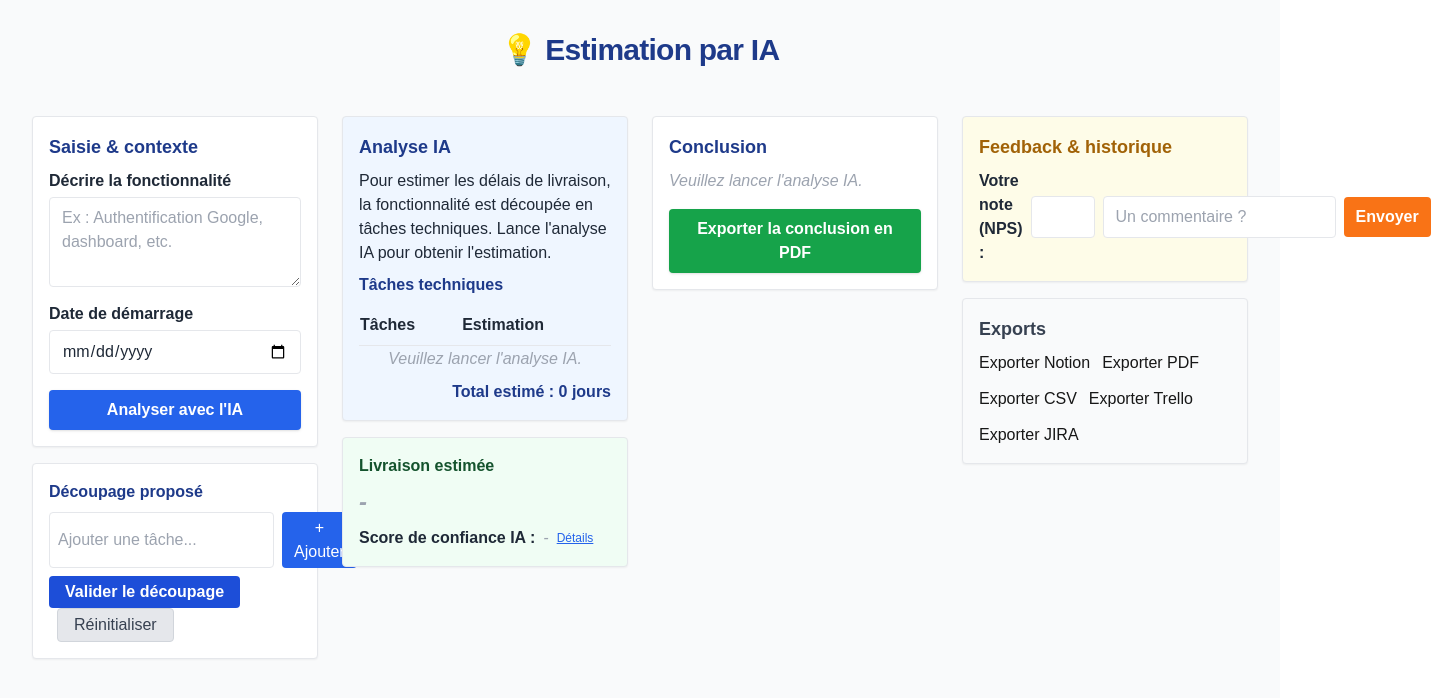
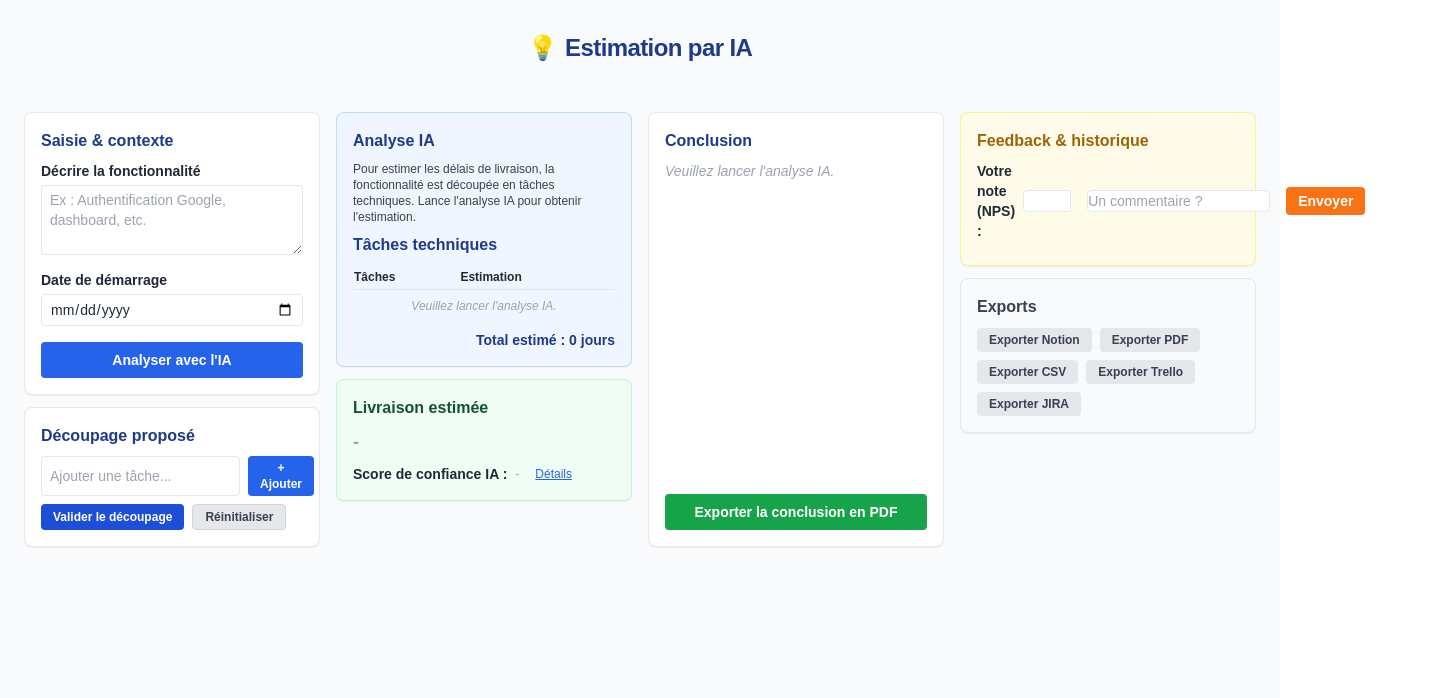
Before and after one commit to IvandeMurard/ai-delivery-estimator, a Next.js app: page /estimation-legacy in a window 1280 px wide. Shown: the top 698 px of the page, 1431 px wide, since content can reach past the window. Built offline with nearby package versions, Linux system fonts and the light colour scheme.

Commit message:
refonte pixel perfect : layout 4 colonnes compactes, hiérarchie visuelle, feedback et exports denses (legacy)

```diff
--- a/src/app/estimation-legacy/page.tsx
+++ b/src/app/estimation-legacy/page.tsx
@@ -157,93 +157,95 @@ export default function EstimationLegacy() {
 
   return (
     <div className="min-h-screen bg-gray-50">
-      <div className="flex flex-col gap-2 px-8 pt-8 pb-4">
-        <h1 className="text-3xl font-extrabold text-blue-900 flex items-center gap-2 tracking-tight mx-auto">
+      <div className="flex flex-col gap-2 px-6 pt-8 pb-4 max-w-[1600px] mx-auto">
+        <h1 className="text-2xl font-extrabold text-blue-900 flex items-center gap-2 tracking-tight mx-auto">
           <span role="img" aria-label="bulb">💡</span> Estimation par IA
         </h1>
       </div>
-      <div className="grid grid-cols-4 gap-6 px-8 py-8">
-        {/* Colonne 1 : Saisie & contexte */}
-        <div className="col-span-1 space-y-4">
-          <div className="rounded border p-4 shadow-sm bg-white">
-            <div className="text-lg font-semibold text-blue-900 mb-2">Saisie & contexte</div>
-            <label className="block font-semibold text-gray-800 mb-1">Décrire la fonctionnalité</label>
-            <textarea className="rounded border px-3 py-2 w-full text-base text-gray-800 bg-white mb-2" rows={3} value={feature} onChange={e => setFeature(e.target.value)} placeholder="Ex : Authentification Google, dashboard, etc." required />
-            <label className="block font-semibold text-gray-800 mb-1">Date de démarrage</label>
-            <input type="date" className="rounded border px-3 py-2 w-full text-base text-gray-800 bg-white mb-2" value={startDate} onChange={e => setStartDate(e.target.value)} required />
-            <button className="w-full mt-2 px-4 py-2 bg-blue-600 text-white rounded shadow font-bold" disabled={isAnalyzing || !feature || !startDate} onClick={handleAnalyze}>
+      <div className="grid grid-cols-4 gap-4 px-6 py-8 max-w-[1600px] mx-auto">
+        {/* Colonne 1 : Saisie & Découpage */}
+        <div className="flex flex-col gap-3">
+          <div className="bg-white border border-gray-200 rounded-lg p-4 shadow-sm">
+            <div className="text-base font-bold text-blue-900 mb-2">Saisie & contexte</div>
+            <label className="block font-semibold text-gray-800 mb-1 text-sm">Décrire la fonctionnalité</label>
+            <textarea className="rounded border px-2 py-1 w-full text-sm text-gray-800 bg-white mb-2" rows={3} value={feature} onChange={e => setFeature(e.target.value)} placeholder="Ex : Authentification Google, dashboard, etc." required />
+            <label className="block font-semibold text-gray-800 mb-1 text-sm">Date de démarrage</label>
+            <input type="date" className="rounded border px-2 py-1 w-full text-sm text-gray-800 bg-white mb-2" value={startDate} onChange={e => setStartDate(e.target.value)} required />
+            <button className="w-full bg-blue-600 text-white font-bold rounded py-2 text-sm mt-2" disabled={isAnalyzing || !feature || !startDate} onClick={handleAnalyze}>
               {isAnalyzing ? "Analyse en cours..." : "Analyser avec l'IA"}
             </button>
-            {errorMsg && <div className="mt-2 text-red-600 text-sm">{errorMsg}</div>}
+            {errorMsg && <div className="mt-2 text-red-600 text-xs">{errorMsg}</div>}
           </div>
-          <div className="rounded border p-4 shadow-sm bg-white">
-            <div className="text-base font-semibold text-blue-900 mb-2">Découpage proposé</div>
+          <div className="bg-white border border-gray-200 rounded-lg p-4 shadow-sm">
+            <div className="text-base font-bold text-blue-900 mb-2">Découpage proposé</div>
             <ul className="mb-2">
               {manualTasks.map((t, i) => (
-                <li key={i} className="flex items-center justify-between bg-gray-50 rounded px-2 py-1 mb-1">
+                <li key={i} className="flex items-center justify-between bg-gray-50 rounded px-2 py-1 mb-1 text-sm">
                   <span className="truncate">{t}</span>
                   {!isDecoupageValidated && (
-                    <button className="text-red-500 ml-2" onClick={() => handleRemoveTask(i)} title="Supprimer">✖</button>
+                    <button className="text-red-500 ml-2 text-xs" onClick={() => handleRemoveTask(i)} title="Supprimer">✖</button>
                   )}
                 </li>
               ))}
             </ul>
             {!isDecoupageValidated && (
               <div className="flex gap-2 mb-2">
-                <input className="rounded border px-2 py-1 flex-1" value={newTask} onChange={e => setNewTask(e.target.value)} placeholder="Ajouter une tâche..." onKeyDown={e => { if (e.key === 'Enter') handleAddTask(); }} />
-                <button className="bg-blue-600 text-white px-3 py-1 rounded" onClick={handleAddTask}>+ Ajouter</button>
+                <input className="rounded border px-2 py-1 flex-1 text-sm" value={newTask} onChange={e => setNewTask(e.target.value)} placeholder="Ajouter une tâche..." onKeyDown={e => { if (e.key === 'Enter') handleAddTask(); }} />
+                <button className="bg-blue-600 text-white px-3 py-1 rounded text-xs font-semibold" onClick={handleAddTask}>+ Ajouter</button>
               </div>
             )}
-            <button className="bg-blue-700 text-white px-4 py-1 rounded font-semibold" onClick={handleValidateDecoupage} disabled={isDecoupageValidated || manualTasks.length === 0}>Valider le découpage</button>
-            <button className="ml-2 bg-gray-200 text-gray-700 px-4 py-1 rounded border border-gray-300" onClick={handleReset} type="button">Réinitialiser</button>
+            <div className="flex gap-2">
+              <button className="bg-blue-700 text-white px-3 py-1 rounded font-semibold text-xs" onClick={handleValidateDecoupage} disabled={isDecoupageValidated || manualTasks.length === 0}>Valider le découpage</button>
+              <button className="bg-gray-200 text-gray-700 px-3 py-1 rounded border border-gray-300 text-xs font-semibold" onClick={handleReset} type="button">Réinitialiser</button>
             </div>
           </div>
-        {/* Colonne 2 : Analyse IA + estimation */}
-        <div className="col-span-1 space-y-4">
-          <div className="rounded border p-4 shadow-sm bg-blue-50">
-            <div className="text-lg font-semibold text-blue-900 mb-2">Analyse IA</div>
-            <div className="text-base text-gray-800 mb-2">Pour estimer les délais de livraison, la fonctionnalité est découpée en tâches techniques. Lance l'analyse IA pour obtenir l'estimation.</div>
-            <div className="text-base font-semibold text-blue-900 mb-2">Tâches techniques</div>
-            <table className="min-w-full text-base text-gray-800 mb-2">
+        </div>
+        {/* Colonne 2 : Analyse IA & Estimation */}
+        <div className="flex flex-col gap-3">
+          <div className="bg-blue-50 border border-blue-200 rounded-lg p-4 shadow-sm">
+            <div className="text-base font-bold text-blue-900 mb-2">Analyse IA</div>
+            <div className="text-xs text-gray-700 mb-2">Pour estimer les délais de livraison, la fonctionnalité est découpée en tâches techniques. Lance l'analyse IA pour obtenir l'estimation.</div>
+            <div className="text-base font-bold text-blue-900 mb-2">Tâches techniques</div>
+            <table className="w-full text-xs text-gray-800 mb-2">
               <thead>
                 <tr className="border-b">
-                  <th className="text-left py-2 font-semibold">Tâches</th>
-                  <th className="text-left py-2 font-semibold">Estimation</th>
+                  <th className="text-left py-1 font-semibold">Tâches</th>
+                  <th className="text-left py-1 font-semibold">Estimation</th>
                 </tr>
               </thead>
               <tbody>
                 {tasks.length === 0 ? (
-                  <tr><td colSpan={2} className="text-center text-gray-400 italic">Veuillez lancer l'analyse IA.</td></tr>
+                  <tr><td colSpan={2} className="text-center text-gray-400 italic py-2">Veuillez lancer l'analyse IA.</td></tr>
                 ) : (
                   tasks.map((t, i) => (
                     <tr key={i} className="border-b">
-                      <td className="py-2">{t.name}</td>
-                      <td className="py-2">{t.days} jours</td>
+                      <td className="py-1">{t.name}</td>
+                      <td className="py-1">{t.days} jours</td>
                     </tr>
                   ))
                 )}
               </tbody>
             </table>
-            <div className="mt-2 font-bold text-right text-blue-900">
+            <div className="mt-1 font-bold text-right text-blue-900 text-sm">
               Total estimé : {totalDays + buffer} jours {buffer > 0 && <span className="text-xs text-orange-500">(buffer inclus)</span>}
             </div>
           </div>
-          <div className="rounded border p-4 shadow-sm bg-green-50">
-            <div className="text-base font-semibold text-green-900 mb-2">Livraison estimée</div>
-            <div className="text-2xl font-bold text-green-700">{deliveryDate || <span className="text-gray-400 italic">-</span>}</div>
+          <div className="bg-green-50 border border-green-200 rounded-lg p-4 shadow-sm">
+            <div className="text-base font-bold text-green-900 mb-2">Livraison estimée</div>
+            <div className="text-lg font-bold text-green-700">{deliveryDate || <span className="text-gray-400 italic">-</span>}</div>
             <div className="mt-2 flex items-center gap-2">
-              <span className="font-semibold text-gray-800">Score de confiance IA :</span>
+              <span className="font-semibold text-gray-800 text-sm">Score de confiance IA :</span>
               {confidenceScore !== null ? (
-                <span className="inline-block px-2 py-1 rounded bg-blue-100 text-blue-800 font-bold">{confidenceScore}%</span>
+                <span className="inline-block px-2 py-1 rounded bg-blue-100 text-blue-800 font-bold text-xs">{confidenceScore}%</span>
               ) : (
-                <span className="text-gray-400 italic">-</span>
+                <span className="text-gray-400 italic text-xs">-</span>
               )}
-              <button className="text-xs underline text-blue-600" onClick={() => setShowScoreDetails(v => !v)} disabled={scoreDetails.length === 0}>
+              <button className="text-xs underline text-blue-600 ml-2" onClick={() => setShowScoreDetails(v => !v)} disabled={scoreDetails.length === 0}>
                 {showScoreDetails ? "Masquer les détails" : "Détails"}
               </button>
             </div>
             {showScoreDetails && scoreDetails.length > 0 && (
-              <ul className="ml-4 list-disc text-sm">
+              <ul className="ml-4 list-disc text-xs mt-1">
                 {scoreDetails.map((f, i) => (
                   <li key={i}>{f.label} <span className="ml-2 font-mono">{f.value > 0 ? "+" : ""}{f.value}</span></li>
                 ))}
@@ -251,31 +253,30 @@ export default function EstimationLegacy() {
             )}
           </div>
         </div>
-        {/* Colonne 3 : Conclusion & export PDF */}
-        <div className="col-span-1 space-y-4">
-          <div className="rounded border p-4 shadow-sm bg-white">
-            <div className="text-lg font-semibold text-blue-900 mb-2">Conclusion</div>
-            <div className="text-base text-gray-800 mb-2">
+        {/* Colonne 3 : Conclusion */}
+        <div className="flex flex-col gap-3">
+          <div className="bg-white border border-gray-200 rounded-lg p-4 shadow-sm h-full flex flex-col">
+            <div className="text-base font-bold text-blue-900 mb-2">Conclusion</div>
+            <div className="text-sm text-gray-800 mb-2 flex-1">
               {aiText ? (
                 <div>{aiText}</div>
               ) : (
                 <span className="text-gray-400 italic">Veuillez lancer l'analyse IA.</span>
               )}
-              {aiCorrection && <div className="text-sm text-orange-600">{aiCorrection}</div>}
+              {aiCorrection && <div className="text-xs text-orange-600 mt-1">{aiCorrection}</div>}
             </div>
-            <button className="w-full mt-2 px-4 py-2 bg-green-600 text-white rounded shadow font-bold" disabled={aiText === ""}>Exporter la conclusion en PDF</button>
+            <button className="w-full bg-green-600 text-white font-bold rounded py-2 text-sm mt-3" disabled={aiText === ""}>Exporter la conclusion en PDF</button>
           </div>
         </div>
         {/* Colonne 4 : Feedback & Exports */}
-        <div className="col-span-1 space-y-4">
-          <div className="rounded border p-4 shadow-sm bg-yellow-50">
-            <div className="text-lg font-semibold text-yellow-700 mb-2">Feedback & historique</div>
-            <div className="space-y-2">
-              <div className="flex items-center gap-2">
-                <label className="font-semibold text-gray-800">Votre note (NPS) :</label>
-                <input type="number" min={0} max={10} className="rounded border px-3 py-2 w-16 text-base text-gray-800 bg-white" value={nps} onChange={e => setNps(e.target.value)} />
-                <input type="text" className="rounded border px-3 py-2 flex-1 text-base text-gray-800 bg-white" placeholder="Un commentaire ?" value={npsComment} onChange={e => setNpsComment(e.target.value)} />
-                <button className="px-3 py-2 bg-orange-500 text-white rounded font-bold" onClick={handleSendNps} disabled={!nps}>Envoyer</button>
+        <div className="flex flex-col gap-3">
+          <div className="bg-yellow-50 border border-yellow-200 rounded-lg p-4 shadow-sm">
+            <div className="text-base font-bold text-yellow-700 mb-2">Feedback & historique</div>
+            <div className="flex items-center gap-2 mb-2">
+              <label className="font-semibold text-gray-800 text-sm">Votre note (NPS) :</label>
+              <input type="number" min={0} max={10} className="w-12 text-center text-sm border rounded" value={nps} onChange={e => setNps(e.target.value)} />
+              <input type="text" className="flex-1 text-sm border rounded ml-2" placeholder="Un commentaire ?" value={npsComment} onChange={e => setNpsComment(e.target.value)} />
+              <button className="bg-orange-500 text-white font-bold rounded px-3 py-1 text-sm ml-2" onClick={handleSendNps} disabled={!nps}>Envoyer</button>
             </div>
             {npsHistory.length > 0 && (
               <div className="mt-2">
@@ -288,10 +289,15 @@ export default function EstimationLegacy() {
               </div>
             )}
           </div>
+          <div className="bg-gray-50 border border-gray-200 rounded-lg p-4 shadow-sm">
+            <div className="text-base font-bold text-gray-700 mb-2">Exports</div>
+            <div className="inline-flex gap-2 flex-wrap">
+              <button className="bg-gray-200 text-gray-700 rounded px-3 py-1 text-xs font-semibold hover:bg-gray-300" disabled={!exportReady}>Exporter Notion</button>
+              <button className="bg-gray-200 text-gray-700 rounded px-3 py-1 text-xs font-semibold hover:bg-gray-300" disabled={!exportReady}>Exporter PDF</button>
+              <button className="bg-gray-200 text-gray-700 rounded px-3 py-1 text-xs font-semibold hover:bg-gray-300" disabled={!exportReady}>Exporter CSV</button>
+              <button className="bg-gray-200 text-gray-700 rounded px-3 py-1 text-xs font-semibold hover:bg-gray-300" disabled={!exportReady}>Exporter Trello</button>
+              <button className="bg-gray-200 text-gray-700 rounded px-3 py-1 text-xs font-semibold hover:bg-gray-300" disabled={!exportReady}>Exporter JIRA</button>
             </div>
-          <div className="rounded border p-4 shadow-sm bg-gray-50">
-            <div className="text-lg font-semibold text-gray-700 mb-2">Exports</div>
-            <ExportCenter enabled={exportReady} />
           </div>
         </div>
       </div>
```
Lines whose indentation alone changed are shown as unchanged.
